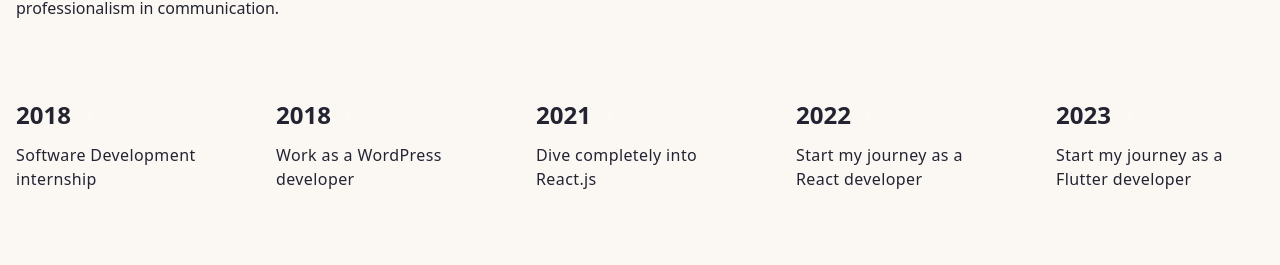
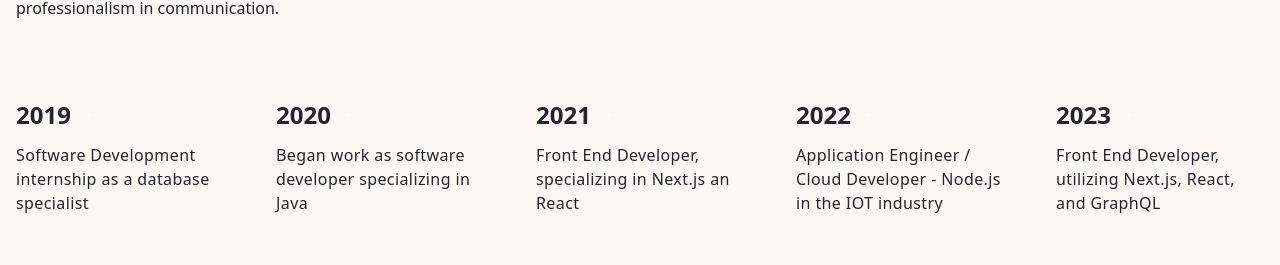
Before and after one commit to ahorner1117/ahorner1117.github.io, a Next.js app: page / in a window 1280 px wide. Shown: the part 1354-1619 px from the top of the page. Built offline with nearby package versions, Linux system fonts and the light colour scheme.

Commit message:
Update horizontal timeline

```diff
--- a/app/sections/about/TimeLine.jsx
+++ b/app/sections/about/TimeLine.jsx
@@ -4,11 +4,11 @@
 import { LazyMotion, domAnimation, useInView } from "framer-motion";
 
 const TimeLineData = [
-	{ year: 2018, text: "Software Development internship" },
-	{ year: 2018, text: "Work as a WordPress developer" },
-	{ year: 2021, text: "Dive completely into React.js" },
-	{ year: 2022, text: "Start my journey as a React developer" },
-	{ year: 2023, text: "Start my journey as a Flutter developer" },
+	{ year: 2019, text: "Software Development internship as a database specialist" },
+	{ year: 2020, text: "Began work as software developer specializing in Java" },
+	{ year: 2021, text: "Front End Developer, specializing in Next.js an React" },
+	{ year: 2022, text: "Application Engineer / Cloud Developer - Node.js in the IOT industry" },
+	{ year: 2023, text: "Front End Developer, utilizing Next.js, React, and GraphQL " },
 
 ];
 
```
